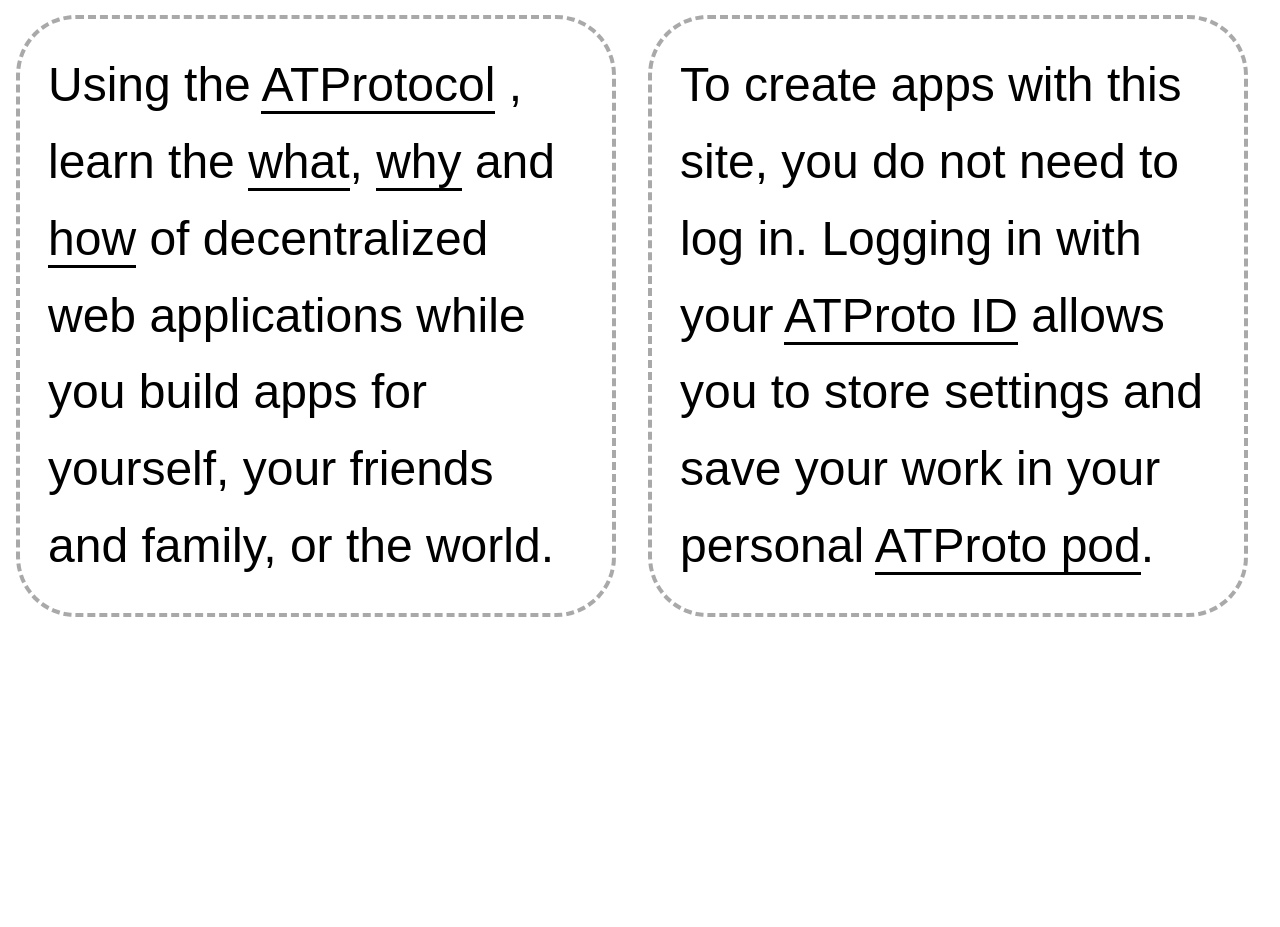
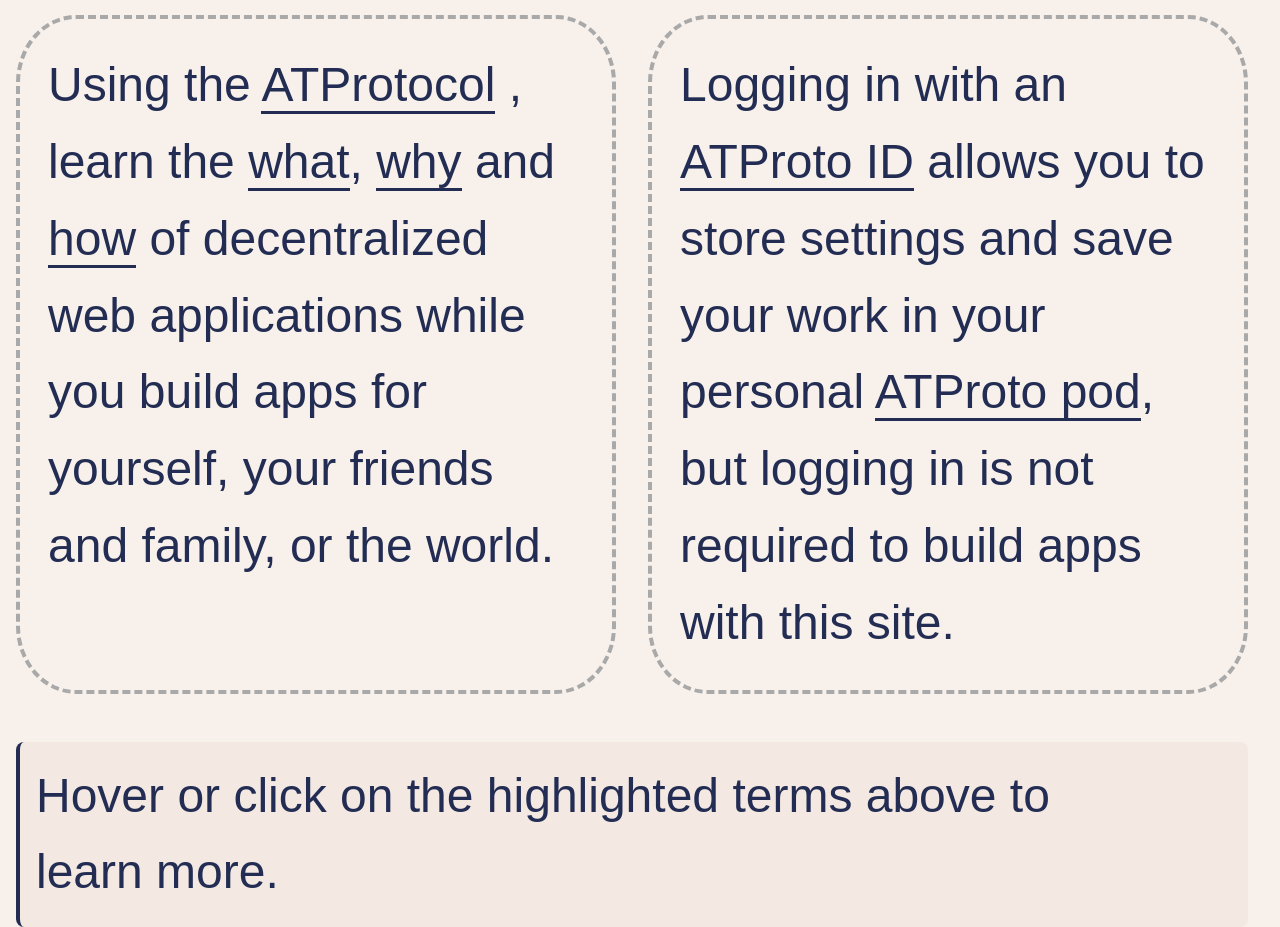
Before and after one commit to YetAnotherJonWilson/atproto-app-builder, a plain HTML site: page index.html in a window 1280 px wide. Shown: the part 420-1347 px from the top of the page. Before the commit the page ends 1037 px from the top, so only its background shows below. Drawn offline with Linux system fonts and the light colour scheme; a web font is replaced by a local one.

Commit message:
adding term definitions content area, instead of tooltips

```diff
--- a/index.html
+++ b/index.html
@@ -11,26 +11,37 @@
       <h1>build the Web you want</h1>
     </header>
     <main>
-      <section>
+      <div class="row">
+        <section class="dashed">
           <p>
             Using the
-          <span class="intro-tooltip">ATProtocol</span>
-          , learn the <span class="intro-tooltip">what</span>,
-          <span class="intro-tooltip">why</span>
+            <span class="term">ATProtocol</span>
+            , learn the <span class="term">what</span>,
+            <span class="term">why</span>
             and
-          <span class="intro-tooltip">how</span>
+            <span class="term">how</span>
             of decentralized web applications while you build apps for yourself,
             your friends and family, or the world.
           </p>
         </section>
-      <section>
+        <section class="dashed">
           <p>
-          To create apps with this site, you do not need to log in. Logging in
-          with your <span class="intro-tooltip">ATProto ID</span> allows you to
-          store settings and save your work in your personal
-          <span class="intro-tooltip">ATProto pod</span>.
+            Logging in with an
+            <span class="term">ATProto ID</span> allows you to store
+            settings and save your work in your personal
+            <span class="term">ATProto pod</span>, but logging in is
+            not required to build apps with this site.
           </p>
         </section>
+      </div>
+      <div class="row">
+        <section>
+          <div id="content-display">
+            <p>Hover or click on the highlighted terms above to learn more.</p>
+          </div>
+        </section>
+      </div>
     </main>
+    <script src="script.js"></script>
   </body>
 </html>
--- /dev/null
+++ b/script.js
@@ -0,0 +1,48 @@
+const contentDisplay = document.getElementById('content-display');
+let isFrozen = false;
+
+const termDefinitions = {
+  'ATProtocol': 'The AT Protocol enables creating decentralized web applications, where users can see and control all of their data, and move freely between applications. Read more here: <a href="https://atproto.com/" target="_blank" rel="noopener noreferrer">https://atproto.com/</a>',
+  'what': 'Learn what decentralized applications are and how they differ from traditional web apps.',
+  'why': 'Understand the benefits of user-owned data and freedom from platform lock-in.',
+  'how': 'Discover the technical foundations and tools needed to build on the AT Protocol.',
+  'ATProto ID': 'Your unique identifier that works across all AT Protocol applications.',
+  'ATProto pod': 'Your personal data storage that you control and can take with you anywhere.'
+};
+
+function updateContentDisplay(text) {
+  contentDisplay.innerHTML = `<p>${text}</p>`;
+}
+
+function resetContentDisplay() {
+  contentDisplay.innerHTML = '<p>Hover or click on the highlighted terms above to learn more.</p>';
+}
+
+document.querySelectorAll('.term').forEach(term => {
+  const text = term.textContent;
+  const content = termDefinitions[text];
+
+  if (content) {
+    // Desktop term interactions (no longer reset on mouseleave)
+    term.addEventListener('mouseenter', () => {
+      if (!isFrozen) {
+        updateContentDisplay(content);
+      }
+    });
+
+    // Click events for both desktop (freeze) and mobile
+    term.addEventListener('click', (e) => {
+      e.preventDefault();
+      updateContentDisplay(content);
+      isFrozen = true;
+    });
+  }
+});
+
+// Reset on clicking elsewhere (for mobile and unfreezing on desktop)
+document.addEventListener('click', (e) => {
+  if (!e.target.classList.contains('term')) {
+    isFrozen = false;
+    resetContentDisplay();
+  }
+});
--- a/styles.css
+++ b/styles.css
@@ -1,26 +1,4 @@
-@layer fonts, reset, base, layout, utilities;
-
-@layer fonts {
-  @font-face {
-    font-family: djgross;
-    src: url(./fonts/DJGROSS.ttf);
-  }
-
-  @font-face {
-    font-family: bilbo-swash;
-    src: url(./fonts/bilbo/BilboSwashCaps-Regular.otf);
-  }
-
-  @font-face {
-    font-family: bilbo-regular;
-    src: url(./fonts/bilbo/Bilbo-Regular.otf);
-  }
-
-  @font-face {
-    font-family: dirty-ego;
-    src: url(./fonts/DIRTYEGO.TTF);
-  }
-}
+@layer reset, base, layout, utilities;
 
 @layer reset {
   *,
@@ -97,6 +75,23 @@
 }
 
 @layer base {
+  @font-face {
+    font-family: djgross;
+    src: url(./fonts/DJGROSS.ttf);
+  }
+  @font-face {
+    font-family: bilbo-swash;
+    src: url(./fonts/bilbo/BilboSwashCaps-Regular.otf);
+  }
+  @font-face {
+    font-family: bilbo-regular;
+    src: url(./fonts/bilbo/Bilbo-Regular.otf);
+  }
+  @font-face {
+    font-family: dirty-ego;
+    src: url(./fonts/DIRTYEGO.TTF);
+  }
+
   :root {
     --ff-body: sans-serif;
     --ff-heading: 'dirty-ego', serif;
@@ -104,6 +99,14 @@
     --fs-500: 1.25rem;
     --fs-700: 1.5rem;
     --fs-1000: 3rem;
+
+    --primary-dark: #191e39;
+    --primary: #232d53;
+    --secondary-darkish: #772935;
+    --secondary: #ca2516;
+    --secondary-lightish: #df877c;
+    --bg1: #f7f0eb;
+    --bg2: #f3e8e2;
 
     @media (width > 760px) {
       --ff-body: 'bilbo-regular', sans-serif;
@@ -116,14 +119,15 @@
   body {
     font-family: var(--ff-body);
     font-size: var(--fs-500);
+    background-color: var(--bg1);
+    color: var(--primary);
   }
 }
 
 @layer layout {
-  main {
+  .row {
     display: flex;
     flex-direction: column;
-    align-items: end;
     padding-inline: 1rem;
     @media (width > 760px) {
       flex-direction: row;
@@ -133,12 +137,16 @@
   section {
     margin: 2rem 1rem 0 1rem;
     flex: 1;
+  }
+
+  section.dashed {
     @media (width > 760px) {
       border: 4px dashed darkgray;
       border-radius: 10%;
       padding: 1.75rem;
     }
   }
+
   @media (width > 760px) {
     section:first-child {
       margin-left: 0;
@@ -162,14 +170,30 @@
   margin: 1rem 0 0 2rem;
   font-family: var(--ff-heading);
   font-size: var(--fs-1000);
-  color: black;
+  color: var(--primary);
 }
 
-.intro-tooltip {
-  border-bottom: 3px solid black;
+.term {
+  border-bottom: 3px solid var(--primary);
 }
 
-.intro-tooltip:hover {
-  background-color: cadetblue;
+.term:hover {
+  background-color: var(--secondary-darkish);
+  color: white;
   cursor: pointer;
+  border-bottom: var(--secondary-darkish);
 }
+
+#content-display {
+  padding: 1rem;
+  margin-top: 1rem;
+  border-radius: 8px;
+  background-color: var(--bg2);
+  border-left: 4px solid var(--primary);
+  font-size: var(--fs-500);
+  line-height: 1.6;
+}
+
+#content-display p {
+  margin: 0;
+}
```
Lines whose indentation alone changed are shown as unchanged.
